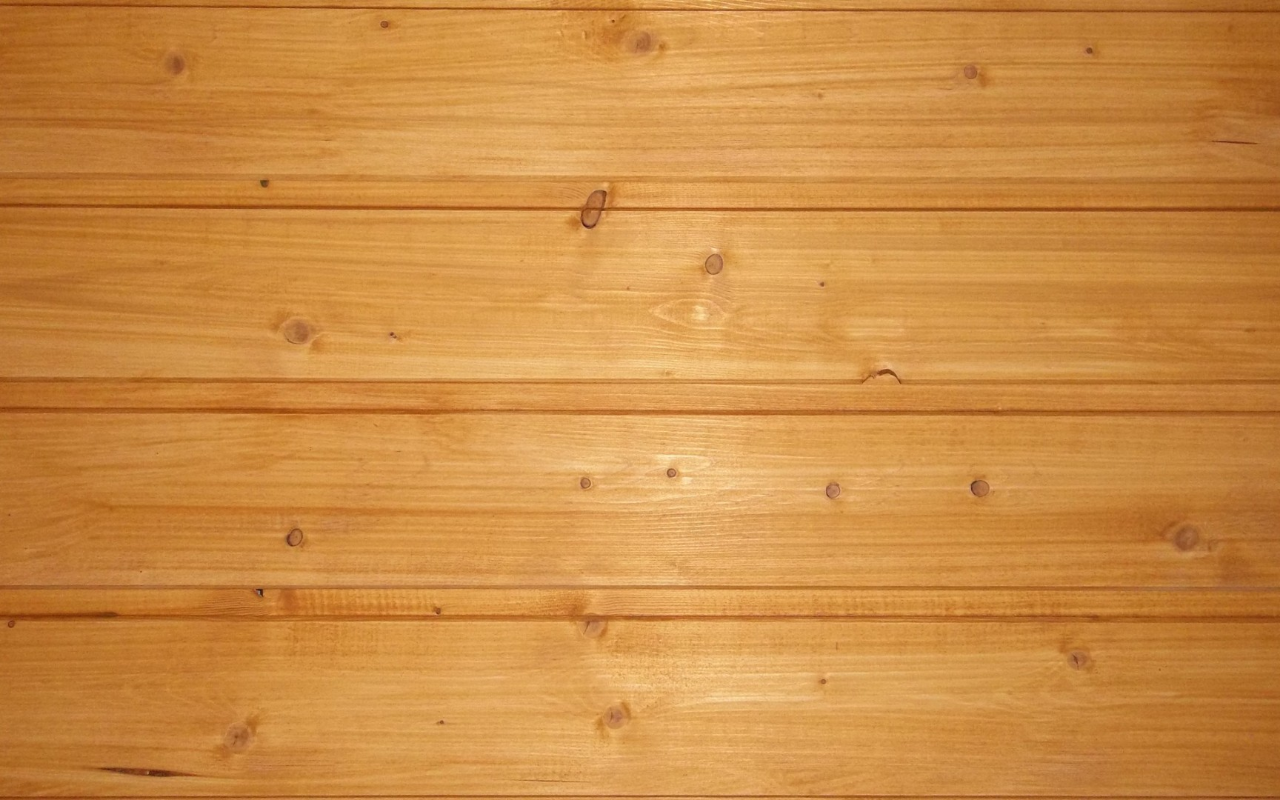
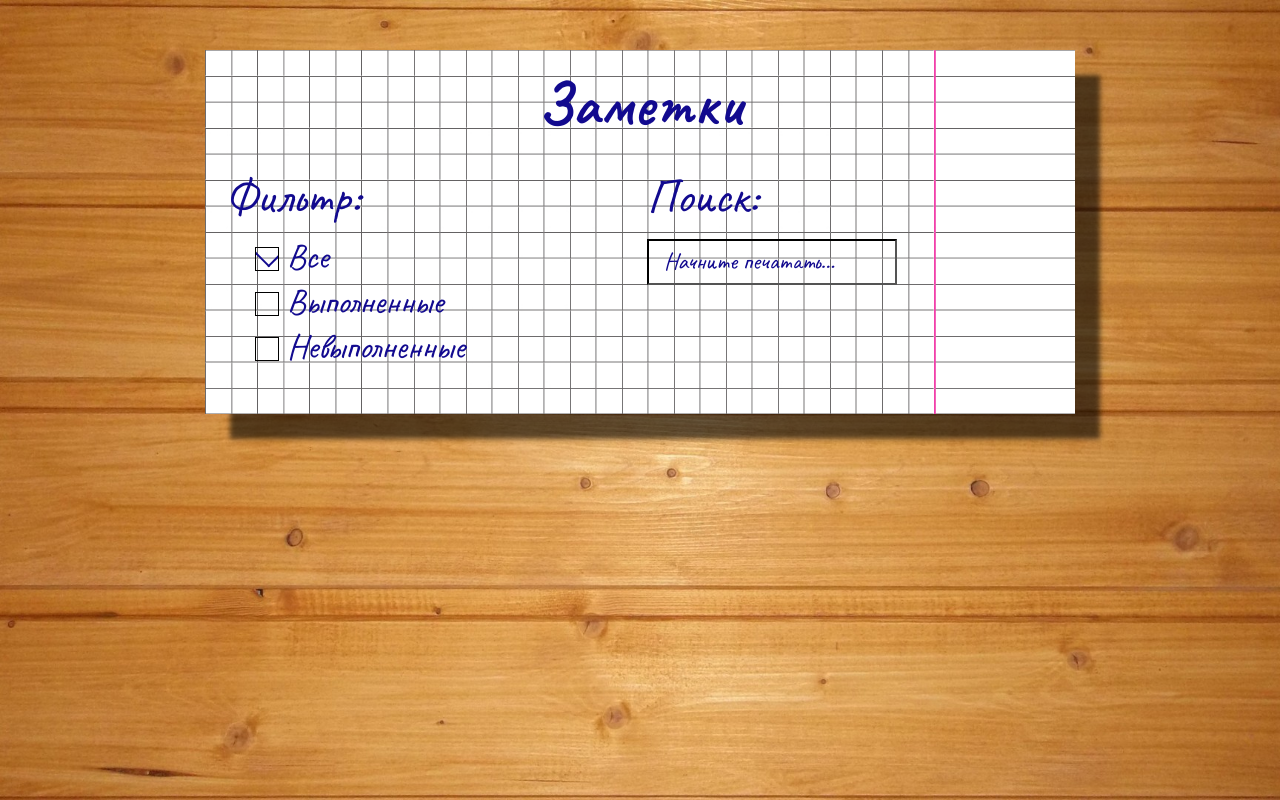
Before and after one commit to NikAndreev/notes, a React (Create React App) app: page / in a window 1280 px wide. Built offline with nearby package versions, Linux system fonts and the light colour scheme.

Commit message:
фильтр и поиск

```diff
--- a/public/index.html
+++ b/public/index.html
@@ -1,8 +1,10 @@
 <!DOCTYPE html>
-<html lang="en">
+<html lang="ru">
   <head>
     <meta charset="utf-8" />
     <meta name="viewport" content="width=device-width, initial-scale=1" />
+    <link rel="preconnect" href="https://fonts.gstatic.com">
+    <link href="https://fonts.googleapis.com/css2?family=Caveat:wght@400;700&display=swap" rel="stylesheet">
     <title>Notes</title>
   </head>
   <body>
--- a/src/App.js
+++ b/src/App.js
@@ -1,9 +1,27 @@
+import React, {useState} from "react";
+import Filter from './сomponents/Filter'
+import Search from './сomponents/Search'
 import './scss/template.scss'
 
 function App() {
+  const [filter, setFilter] = useState('all')
+  const [search, setSearch] = useState('')
+
   return (
-    <div>
-
+    <div className="container">
+      <section className="to-do">
+        <h1 className="to-do__title">Заметки</h1>
+        <div className="to-do__header">
+          <Filter
+            filter={filter}
+            setFilter={setFilter}
+          />
+          <Search
+            search={search}
+            setSearch={setSearch}
+          />
+        </div>
+      </section>
     </div>
   );
 }
--- /dev/null
+++ b/src/сomponents/Filter.js
@@ -0,0 +1,53 @@
+const Filter = ({filter, setFilter}) => {
+  const items = [
+    {
+      value: 'all',
+      text: 'Все'
+    },
+    {
+      value: 'completed',
+      text: 'Выполненные'
+    },
+    {
+      value: 'uncompleted',
+      text: 'Невыполненные'
+    }
+  ]
+
+  return (
+    <div className="to-do__filter">
+      <div className="to-do__h2">Фильтр:</div>
+      <ul className="to-do__filter-list">
+        {
+          items.map(item =>
+            <li
+              className="to-do__filter-item"
+              key={item.value}
+            >
+              <label className="checkbox">
+                <input
+                  type="radio"
+                  name="filter"
+                  className="checkbox__native"
+                  value={item.value}
+                  checked={item.value === filter}
+                  onChange={e => setFilter(e.target.value)}
+                />
+                <button
+                  type="button"
+                  className="checkbox__custom"
+                >
+                </button>
+                <span className="checkbox__text checkbox__text--no-line">
+                  {item.text}
+                </span>
+              </label>
+            </li>
+          )
+        }
+      </ul>
+    </div>
+  )
+}
+
+export default Filter
--- /dev/null
+++ b/src/сomponents/Search.js
@@ -0,0 +1,16 @@
+const Search = ({search, setSearch}) => {
+  return (
+    <div className="to-do__search">
+      <div className="to-do__h2">Поиск:</div>
+      <input
+        type="text"
+        placeholder="Начните печатать..."
+        className="input to-do__search-input"
+        value={search}
+        onChange={e => setSearch(e.target.value)}
+      />
+    </div>
+  )
+}
+
+export default Search
```
